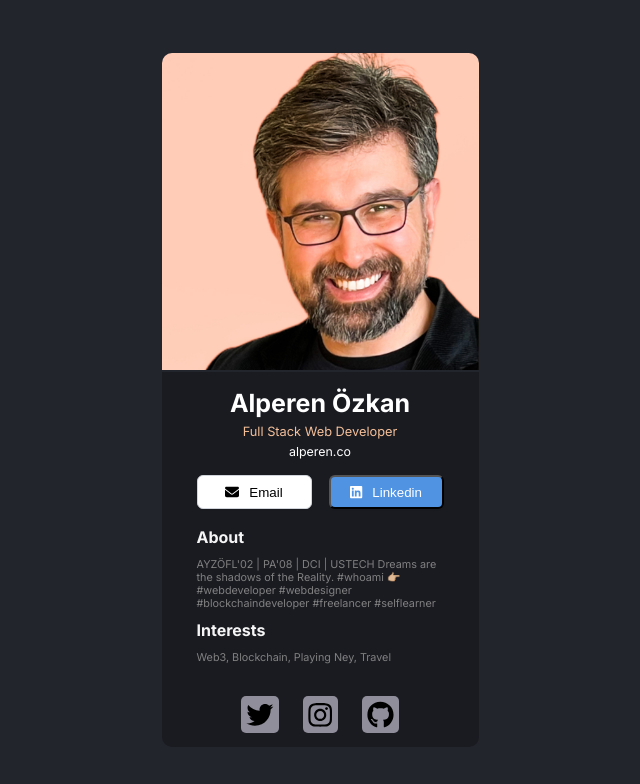
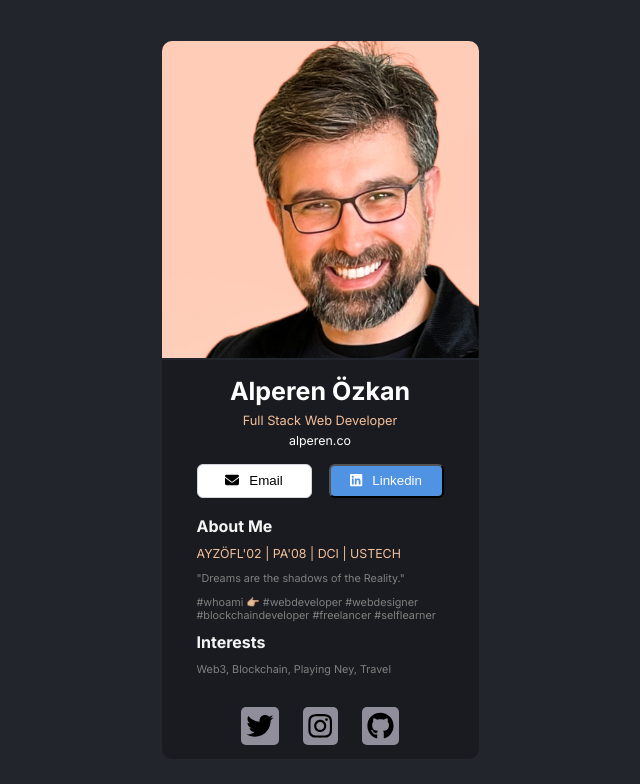
Before and after one commit to alperenweb3/business-card, a React (Create React App) app: page / in a window 1280 px wide. Shown: the top 784 px of the page, without its empty margins (320-960 px from the left). Built offline with nearby package versions, Linux system fonts and the light colour scheme.

Commit message:
links updated

```diff
--- a/src/components/Main.jsx
+++ b/src/components/Main.jsx
@@ -6,6 +6,14 @@ import { faEnvelope } from "@fortawesome/free-solid-svg-icons";
 
 const LinkStyle = {
 	color: "var(--white)",
+	fontSize:"1.24rem",
+	fontWeight:400,
+	lineHeight: "15px",
+	cursor: "pointer"
+};
+
+const AboutLinkStyle = {
+	color: "var(--secondary)",
 	fontSize:"1.24rem",
 	fontWeight:400,
 	lineHeight: "15px",
@@ -32,8 +40,15 @@ Linkedin</button></a>
 
 			<div className="bcard__text-wrapper">
 				<div className="bcard__about">
-					<h3 className="bcard__heading">About</h3>
-					<p className="bcard__text">AYZÖFL'02 | PA'08 | DCI | USTECH Dreams are the shadows of the Reality. #whoami <span role="img" aria-label="hand-signs">👉🏼</span> #webdeveloper #webdesigner #blockchaindeveloper #freelancer #selflearner</p>
+					<h3 className="bcard__heading">About Me</h3>
+					<p className="bcard__text">
+						<a style= { AboutLinkStyle } href="https://antalyafenlisesi.meb.k12.tr/" target="__blank">AYZÖFL'02 |</a>
+						<a style= { AboutLinkStyle } href="#"> PA'08 |</a>
+						<a style= { AboutLinkStyle } href="https://digitalcareerinstitute.org/" target="__blank"> DCI |</a>
+						<a style= { AboutLinkStyle } href="https://ustechacademy.org/" target="__blank"> USTECH</a>
+					</p>
+					<p className="bcard__text">"Dreams are the shadows of the Reality."</p>
+					<p className="bcard__text">#whoami <span role="img" aria-label="hand-signs">👉🏼</span> #webdeveloper #webdesigner #blockchaindeveloper #freelancer #selflearner</p>
 				</div>
 				<div className="bcard__interests">
 					<h3 className="bcard__heading">Interests</h3>
```
